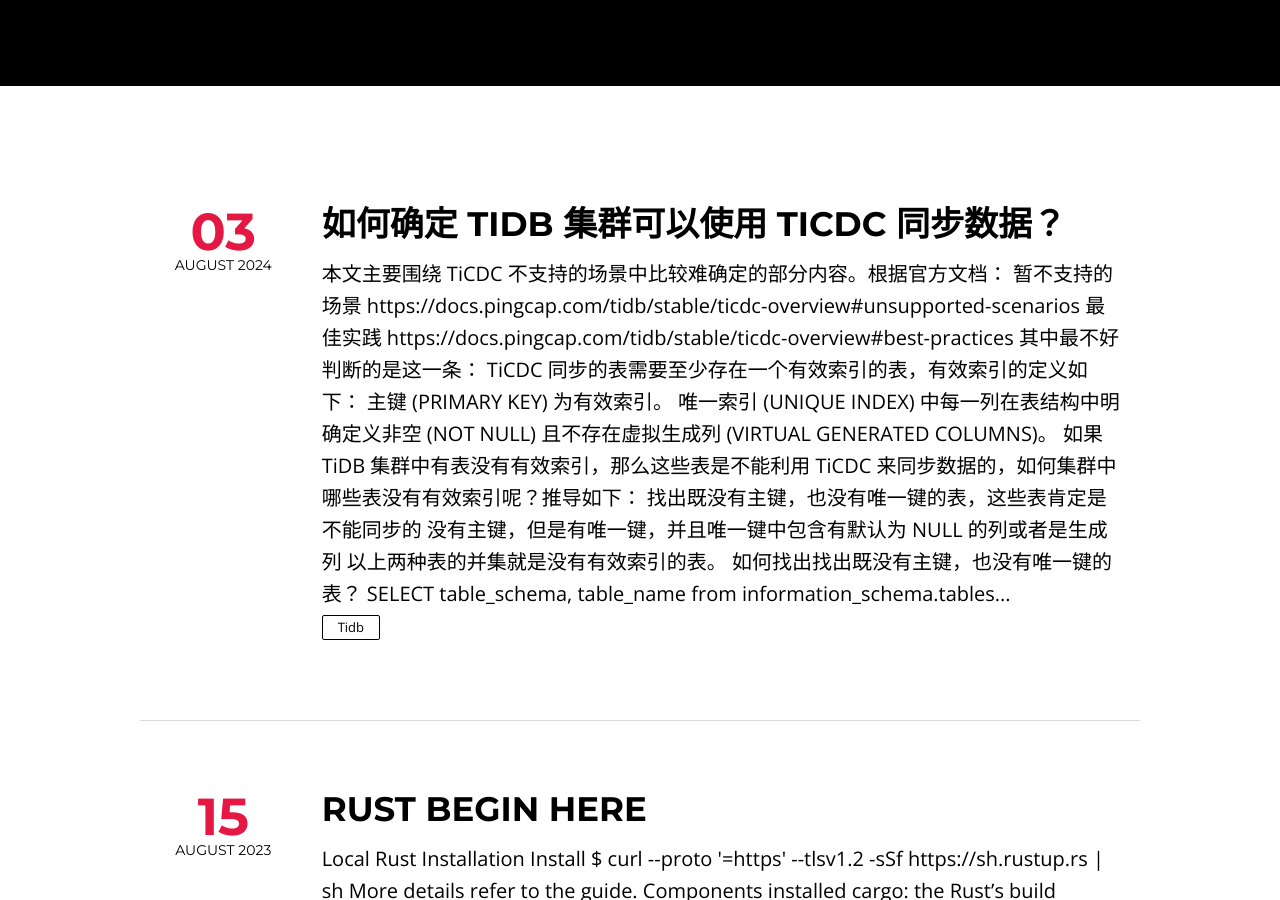
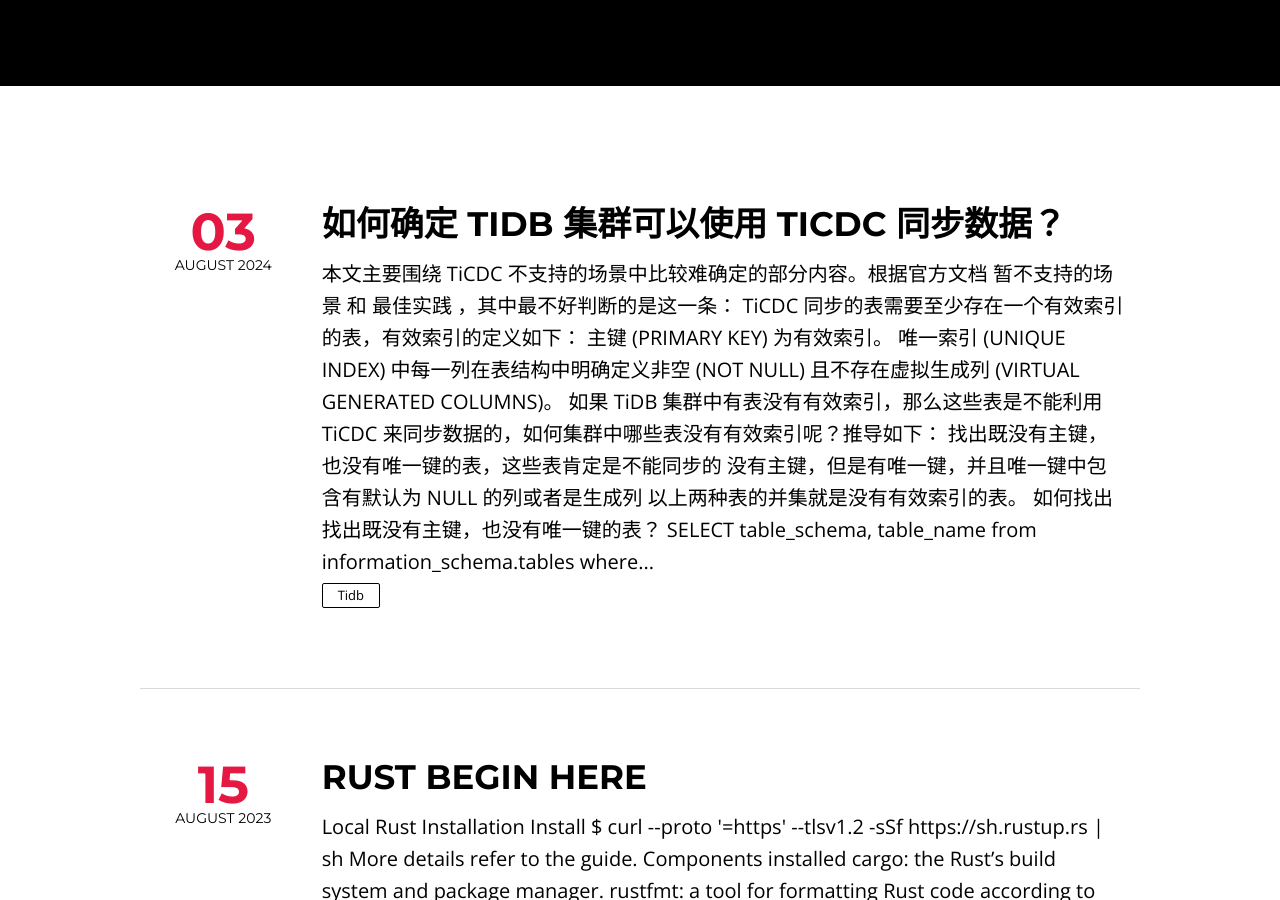
Before and after one commit to yinx0004/yinx0004.github.io, a Jekyll site: the page built from index.html, in a window 1280 px wide and 900 px high, scrolled down 438 px. Built offline with Jekyll 4.4.1, drawn with Linux system fonts in a browser that asks for light colours; nearby versions of some CDN libraries; the list of posts is cut into pages by our own code.

Commit message:
update link

```diff
--- a/_posts/2024-08-03-tidb-ticdc-applicability.md
+++ b/_posts/2024-08-03-tidb-ticdc-applicability.md
@@ -13,11 +13,7 @@
 comments: true
 featured: true
 ---
-本文主要围绕 TiCDC 不支持的场景中比较难确定的部分内容。根据官方文档：
-- 暂不支持的场景 https://docs.pingcap.com/tidb/stable/ticdc-overview#unsupported-scenarios
-- 最佳实践 https://docs.pingcap.com/tidb/stable/ticdc-overview#best-practices
-
-其中最不好判断的是这一条：
+本文主要围绕 TiCDC 不支持的场景中比较难确定的部分内容。根据官方文档 [ 暂不支持的场景 ](https://docs.pingcap.com/tidb/stable/ticdc-overview#unsupported-scenarios)  和 [ 最佳实践 ](https://docs.pingcap.com/tidb/stable/ticdc-overview#best-practices)，其中最不好判断的是这一条：
 >TiCDC 同步的表需要至少存在一个有效索引的表，有效索引的定义如下：
 >
 >主键 (PRIMARY KEY) 为有效索引。
```
